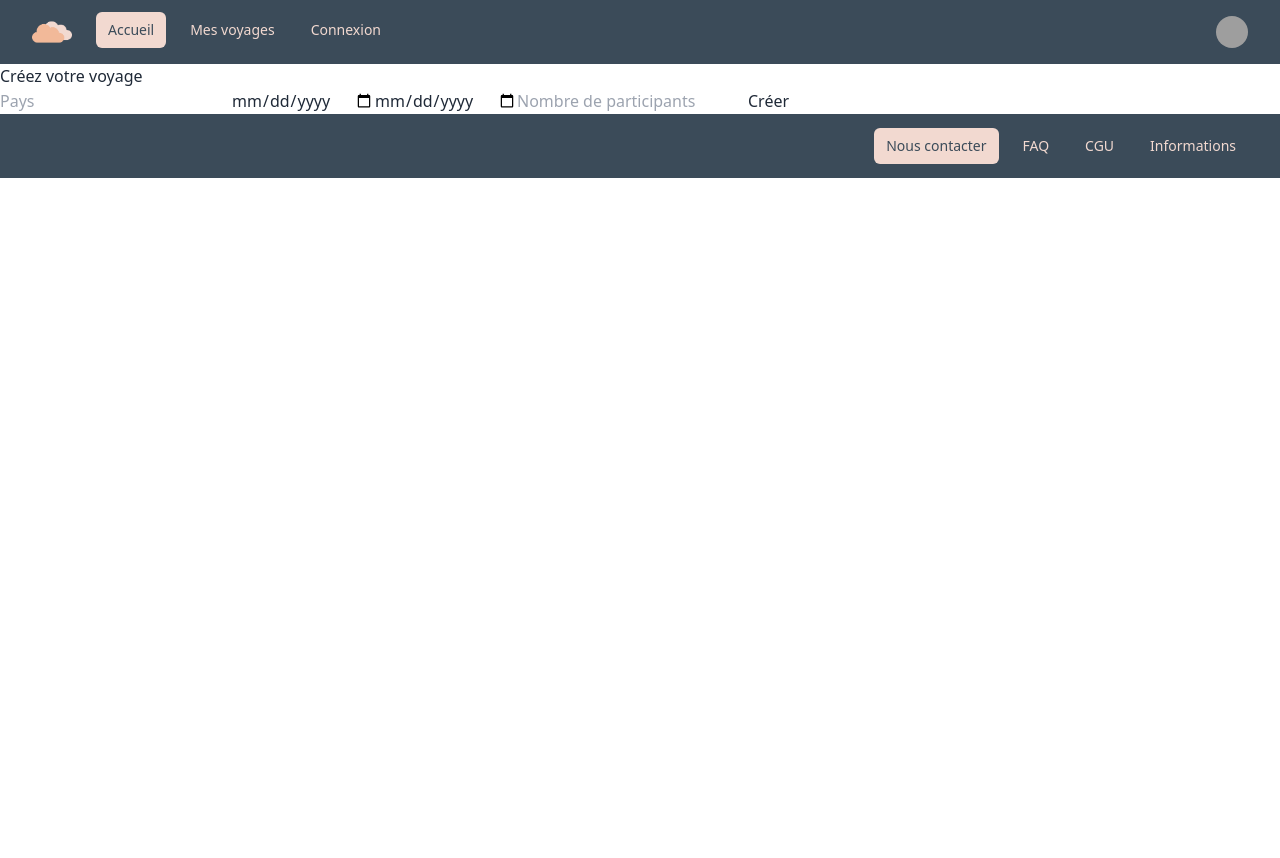
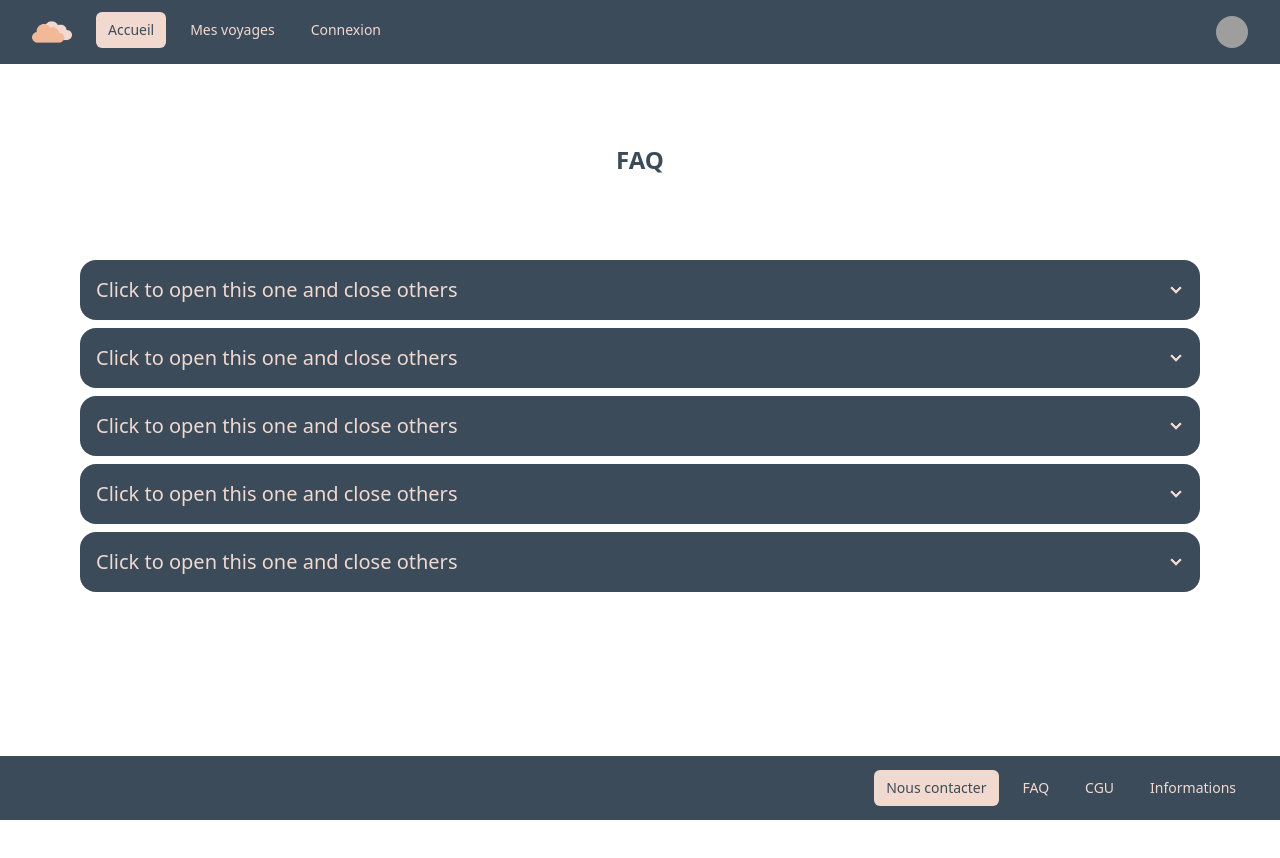
Before and after one commit to laurafeugene/site-voyage-front, a React (Vite) app: page / in a window 1280 px wide. Shown: the top 858 px of the page. Built offline with nearby package versions, Linux system fonts and the light colour scheme; grey boxes are pictures that could not be loaded.

Commit message:
feat: faq_page
faq page with visual header and footer

```diff
--- a/src/components/App/App.tsx
+++ b/src/components/App/App.tsx
@@ -2,14 +2,15 @@
 import Header from './Header/Header';
 import Footer from './Footer/Footer';
 import Home from "./Home/Home";
+import Faq from "./Faq/Faq";
 
 function App() {
   return (
     <>
       <Header />
-      <Home />
+      {/* <Home /> */}
+      <Faq />
       <Footer/>
-
     </>
   );
 }
--- /dev/null
+++ b/src/components/App/Faq/Faq.tsx
@@ -0,0 +1,74 @@
+function Faq() {
+    return (
+
+        <div className="px-20 pb-40">
+
+
+            <h1 className="py-20 font-bold text-2xl text-darkest text-center  ">FAQ</h1>
+
+
+            <div className="py-1">
+                <div className="collapse collapse-arrow bg-darkest">
+                    <input type="radio" name="my-accordion-2"  />
+                    <div className="collapse-title text-xl font-medium text-lightest">
+                            Click to open this one and close others
+                    </div>
+                    <div className="collapse-content text-lightest">
+                        <p>hello</p>
+                    </div>
+                </div>
+            </div>
+
+            <div className="py-1">
+                <div className="collapse collapse-arrow bg-darkest">
+                    <input type="radio" name="my-accordion-2"  />
+                    <div className="collapse-title text-xl font-medium text-lightest">
+                            Click to open this one and close others
+                    </div>
+                    <div className="collapse-content text-lightest">
+                        <p>hello</p>
+                    </div>
+                </div>
+            </div>
+
+            <div className="py-1">
+                <div className="collapse collapse-arrow bg-darkest">
+                    <input type="radio" name="my-accordion-2"  />
+                    <div className="collapse-title text-xl font-medium text-lightest">
+                            Click to open this one and close others
+                    </div>
+                    <div className="collapse-content text-lightest">
+                        <p>hello</p>
+                    </div>
+                </div>
+            </div>
+
+            <div className="py-1">
+                <div className="collapse collapse-arrow bg-darkest">
+                    <input type="radio" name="my-accordion-2"  />
+                    <div className="collapse-title text-xl font-medium text-lightest">
+                            Click to open this one and close others
+                    </div>
+                    <div className="collapse-content text-lightest">
+                        <p>hello</p>
+                    </div>
+                </div>
+            </div>
+
+            <div className="py-1">
+                <div className="collapse collapse-arrow bg-darkest">
+                    <input type="radio" name="my-accordion-2"  />
+                    <div className="collapse-title text-xl font-medium text-lightest">
+                            Click to open this one and close others
+                    </div>
+                    <div className="collapse-content text-lightest">
+                        <p>hello</p>
+                    </div>
+                </div>
+            </div>
+
+        </div>
+    );
+}
+
+export default Faq;
```
